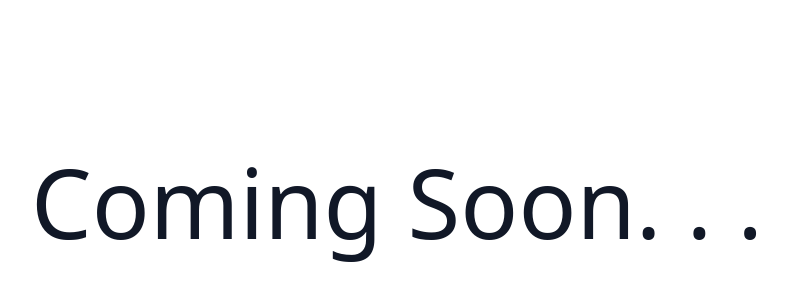
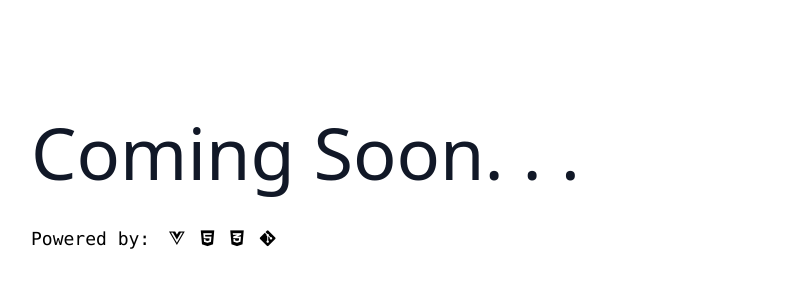
Before and after one commit to jkpz10/jkzPortfolio, a Vue app: page / in a window 1280 px wide. Shown: the part 198-498 px from the top of the page, without its empty margins (13-800 px from the left). Built offline with nearby package versions, Linux system fonts and the light colour scheme.

Commit message:
redesign coming soon page

```diff
--- a/package.json
+++ b/package.json
@@ -9,6 +9,7 @@
     "purge": "postcss src/tailwind.css -o src/assets/css/main.css"
   },
   "dependencies": {
+    "@fortawesome/fontawesome-free": "^5.15.1",
     "autoprefixer": "^9.8.6",
     "core-js": "^3.6.5",
     "postcss": "^7.0.35",
--- a/src/components/ComingSoon.vue
+++ b/src/components/ComingSoon.vue
@@ -1,8 +1,17 @@
 <template>
-  <div class="flex h-screen py-24">
-    <div class="mx-auto px-7 self-center xl:container">
-      <!-- <img alt="Vue logo" src="../assets/logo.png"> -->
-      <h1 class="text-gray-900 text-8xl px-4">Coming Soon. . .</h1>
+  <div class="h-screen py-24">
+    <div class="h-full flex mx-auto sm:px-7 px-3.5 xl:container">
+      <div class="self-center">
+        <!-- <img alt="Vue logo" src="../assets/logo.png"> -->
+        <h1 class="text-gray-900 md:text-7xl sm:text-6xl text-4xl px-4">Coming Soon. . .</h1>
+        <div class="text-xs md:text-lg px-4 py-9">
+          <code>Powered by: </code>
+          <i class="px-2 fab fa-vuejs"></i>
+          <i class="px-2 fab fa-html5"></i>
+          <i class="px-2 fab fa-css3-alt"></i>
+          <i class="px-2 fab fa-git-alt"></i>
+        </div>
+      </div>
     </div>
 
   </div>
--- /dev/null
+++ b/src/main.css
@@ -0,0 +1,5 @@
+@import "../node_modules/@fortawesome/fontawesome-free/css/all.min.css";
+
+@tailwind base;
+@tailwind components;
+@tailwind utilities;
--- a/src/main.js
+++ b/src/main.js
@@ -3,7 +3,8 @@ import { createApp } from 'vue'
 import App from './App.vue'
 import router from './router/router'
 // CSS frameworks imports
-import './tailwind.css'
+import './main.css'
+// import '@fortawesome/fontawesome-free/css/all.css'
 
 
 // import './assets/css/main.css'
--- a/src/tailwind.css
+++ /dev/null
@@ -1,3 +0,0 @@
-@tailwind base;
-@tailwind components;
-@tailwind utilities;
```
Also changed, not shown: src/assets/css/main.css (deleted), 1 other file (tests, documents, lock files or other folders).
